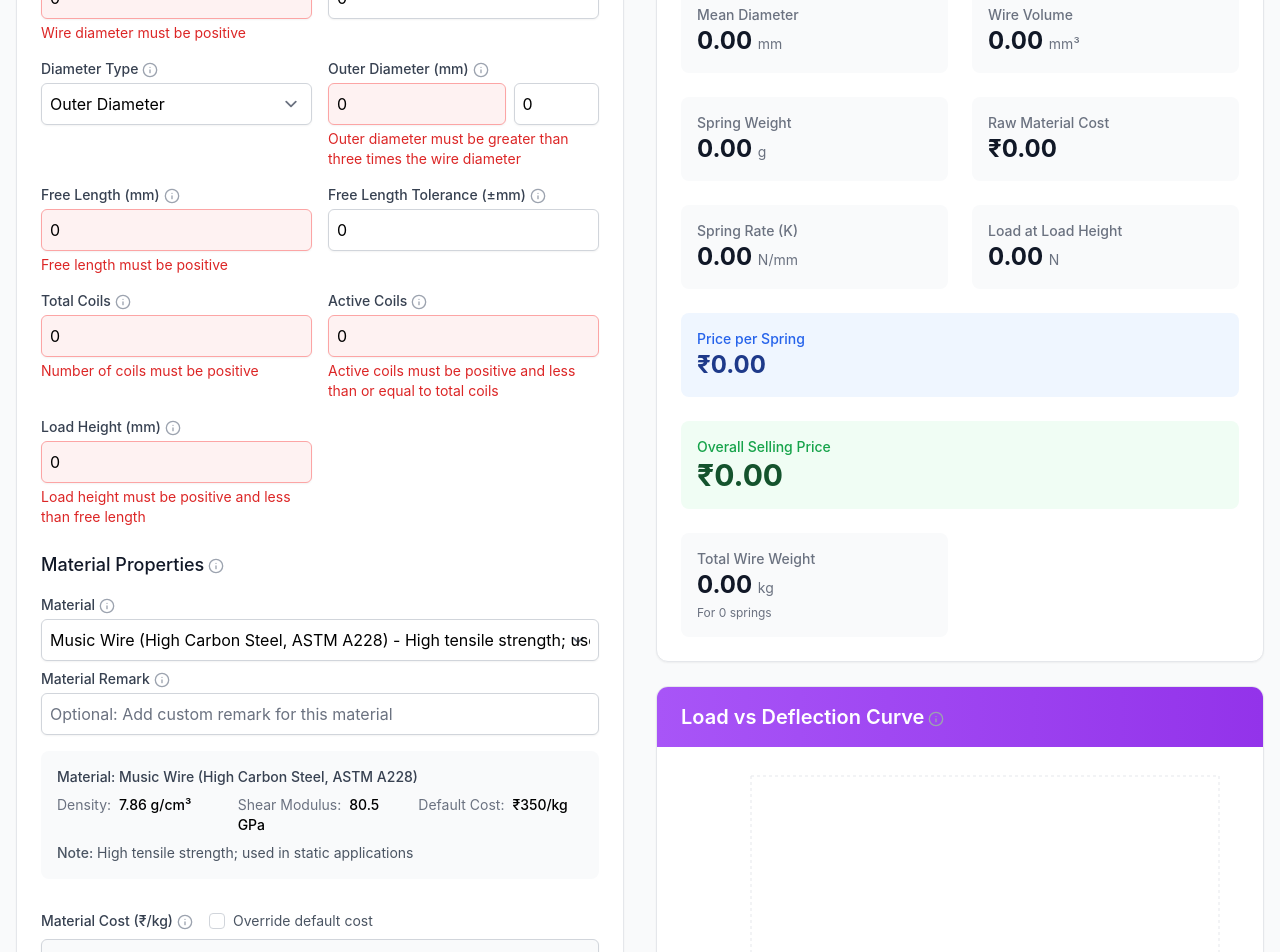
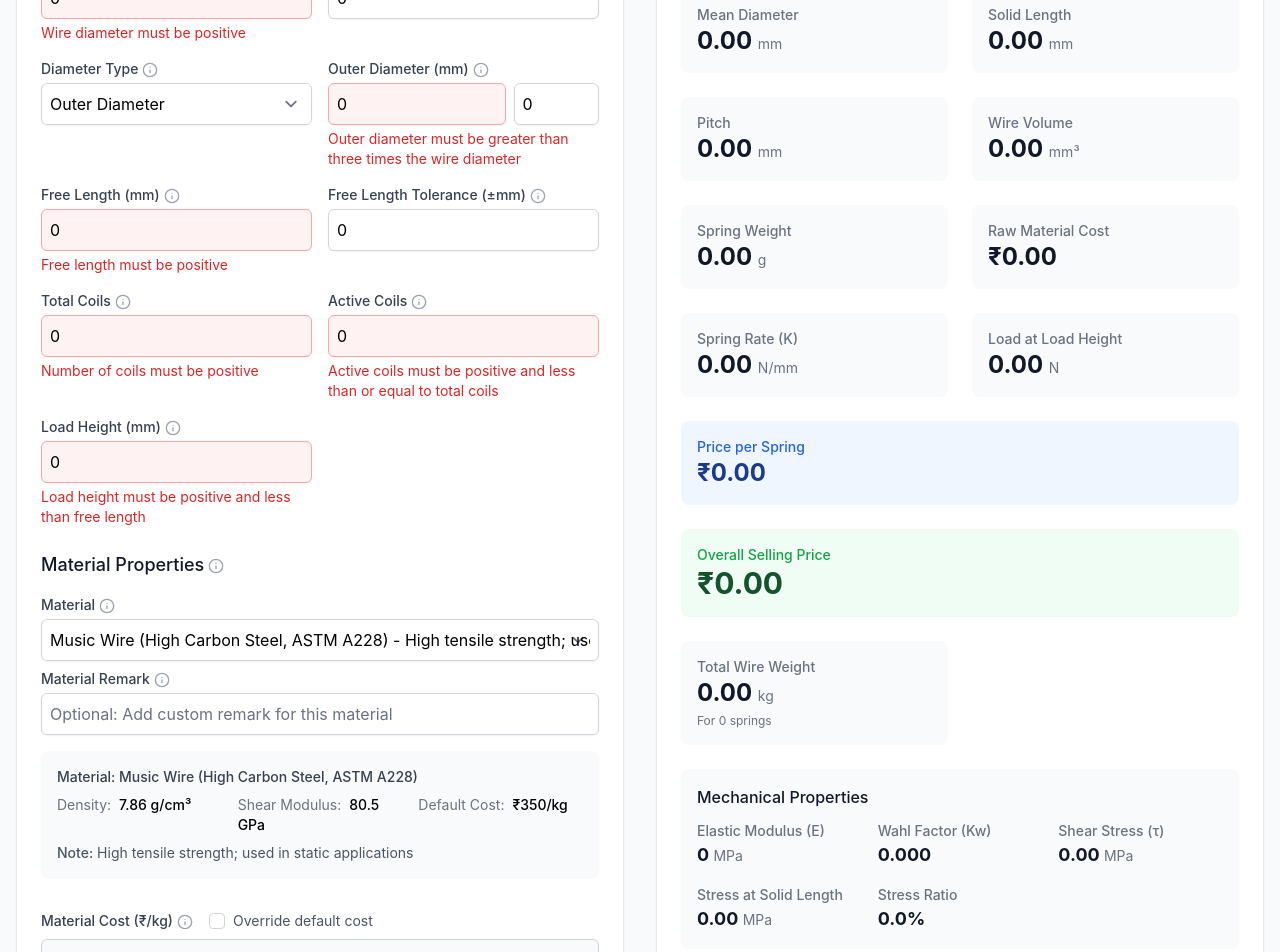
Before and after one commit to parthbhalara/spring-price-calculator, a React (Create React App) app: page / in a window 1280 px wide. Shown: the part 320-1272 px from the top of the page. Built offline with nearby package versions, Linux system fonts and the light colour scheme; the HTML template or start-up script is replaced by a standard one.

Commit message:
Initial commit

```diff
--- a/src/SpringCalculator.jsx
+++ b/src/SpringCalculator.jsx
@@ -9,6 +9,9 @@ const MATERIALS = {
     'IS 4454 Part 1 - Cold drawn unalloyed steel': {
         density: 7.85,
         G: 80000,
+        E: 207000,
+        UTS: 1750,
+        yieldStrength: 1400,
         cost: 320,
         notes: 'Grade 1/2/3, Cold drawn unalloyed steel wire',
         grade: 'Grade 1/2/3'
@@ -16,6 +19,9 @@ const MATERIALS = {
     'IS 4454 Part 2 - Oil hardened and tempered': {
         density: 7.85,
         G: 80000,
+        E: 207000,
+        UTS: 2000,
+        yieldStrength: 1600,
         cost: 350,
         notes: 'Class I/II, Oil hardened and tempered steel wire',
         grade: 'Class I/II'
@@ -23,6 +29,9 @@ const MATERIALS = {
     'IS 4454 Part 3 - Stainless steel': {
         density: 7.95,
         G: 70000,
+        E: 193000,
+        UTS: 1700,
+        yieldStrength: 1360,
         cost: 550,
         notes: 'Grade 302/304/316, Stainless steel wire for springs',
         grade: '302/304/316'
@@ -30,6 +39,9 @@ const MATERIALS = {
     'IS 4454 Part 4 - Patented and cold drawn': {
         density: 7.85,
         G: 80000,
+        E: 207000,
+        UTS: 1850,
+        yieldStrength: 1480,
         cost: 380,
         notes: 'Class I/II, Patented and cold drawn unalloyed steel',
         grade: 'Class I/II'
@@ -174,7 +186,14 @@ const initialResults = {
     pricePerSpring: 0,
     overallSellingPrice: 0,
     totalWireWeight: 0,
-    springIndex: 0
+    springIndex: 0,
+    solidLength: 0,
+    pitch: 0,
+    wahlFactor: 0,
+    shearStress: 0,
+    stressAtSolidLength: 0,
+    stressRatio: 0,
+    elasticModulus: 0
 };
 
 const SpringCalculator = () => {
@@ -293,6 +312,12 @@ const SpringCalculator = () => {
         // Spring index
         const C = meanD / wireD;
 
+        // Calculate solid length (Ls = nt * d)
+        const solidLength = coilsTotal * wireD;
+
+        // Calculate pitch (p = (Lf-d)/(nt-1))
+        const pitch = (freeLength - wireD) / (coilsTotal - 1);
+
         // Wahl correction factor
         const K = (4*C-1)/(4*C-4) + 0.615/C;
 
@@ -315,6 +340,22 @@ const SpringCalculator = () => {
         // Load at L1
         const deflection = freeLength - loadHeight;
         const loadAtL1 = springRate * deflection;
+
+        // Calculate shear stress (τ = 8FDKw/πd³)
+        const shearStress = (8 * loadAtL1 * meanD * K) / (Math.PI * Math.pow(wireD, 3));
+
+        // Calculate stress at solid length (maximum load condition)
+        const solidLengthDeflection = freeLength - solidLength;
+        const maxLoad = springRate * solidLengthDeflection;
+        const stressAtSolidLength = (8 * maxLoad * meanD * K) / (Math.PI * Math.pow(wireD, 3));
+
+        // Get material properties
+        const materialProps = MATERIALS[inputs.material];
+        const elasticModulus = materialProps.E;
+        const UTS = materialProps.UTS;
+
+        // Calculate stress ratio
+        const stressRatio = stressAtSolidLength / UTS;
 
         // Calculate price per spring
         let pricePerSpring;
@@ -344,7 +385,14 @@ const SpringCalculator = () => {
             sellingPrice: pricePerSpring,
             pricePerSpring,
             overallSellingPrice,
-            totalWireWeight
+            totalWireWeight,
+            solidLength,
+            pitch,
+            wahlFactor: K,
+            shearStress,
+            stressAtSolidLength,
+            stressRatio,
+            elasticModulus
         });
 
         // Generate graph data for load vs deflection
@@ -1268,6 +1316,16 @@ Values outside these ranges may cause:
                                     </div>
 
                                     <div className="bg-gray-50 rounded-lg p-4">
+                                        <p className="text-sm font-medium text-gray-500">Solid Length</p>
+                                        <p className="text-xl md:text-2xl font-bold text-gray-900">{results.solidLength?.toFixed(2)} <span className="text-sm font-normal text-gray-500">mm</span></p>
+                                    </div>
+
+                                    <div className="bg-gray-50 rounded-lg p-4">
+                                        <p className="text-sm font-medium text-gray-500">Pitch</p>
+                                        <p className="text-xl md:text-2xl font-bold text-gray-900">{results.pitch?.toFixed(2)} <span className="text-sm font-normal text-gray-500">mm</span></p>
+                                    </div>
+
+                                    <div className="bg-gray-50 rounded-lg p-4">
                                         <p className="text-sm font-medium text-gray-500">Wire Volume</p>
                                         <p className="text-xl md:text-2xl font-bold text-gray-900">{results.wireVolume.toFixed(2)} <span className="text-sm font-normal text-gray-500">mm³</span></p>
                                     </div>
@@ -1306,6 +1364,33 @@ Values outside these ranges may cause:
                                         <p className="text-sm font-medium text-gray-500">Total Wire Weight</p>
                                         <p className="text-xl md:text-2xl font-bold text-gray-900">{results.totalWireWeight.toFixed(2)} <span className="text-sm font-normal text-gray-500">kg</span></p>
                                         <p className="text-xs text-gray-500 mt-1">For {inputs.quantity.toLocaleString()} springs</p>
+                                    </div>
+
+                                    {/* Add Mechanical Properties Section in Results */}
+                                    <div className="col-span-2 bg-gray-50 rounded-lg p-4">
+                                        <h3 className="text-base font-medium text-gray-900 mb-3">Mechanical Properties</h3>
+                                        <div className="grid grid-cols-1 sm:grid-cols-2 md:grid-cols-3 gap-4">
+                                            <div>
+                                                <p className="text-sm font-medium text-gray-500">Elastic Modulus (E)</p>
+                                                <p className="text-lg font-bold text-gray-900">{results.elasticModulus} <span className="text-sm font-normal text-gray-500">MPa</span></p>
+                                            </div>
+                                            <div>
+                                                <p className="text-sm font-medium text-gray-500">Wahl Factor (Kw)</p>
+                                                <p className="text-lg font-bold text-gray-900">{results.wahlFactor?.toFixed(3)}</p>
+                                            </div>
+                                            <div>
+                                                <p className="text-sm font-medium text-gray-500">Shear Stress (τ)</p>
+                                                <p className="text-lg font-bold text-gray-900">{results.shearStress?.toFixed(2)} <span className="text-sm font-normal text-gray-500">MPa</span></p>
+                                            </div>
+                                            <div>
+                                                <p className="text-sm font-medium text-gray-500">Stress at Solid Length</p>
+                                                <p className="text-lg font-bold text-gray-900">{results.stressAtSolidLength?.toFixed(2)} <span className="text-sm font-normal text-gray-500">MPa</span></p>
+                                            </div>
+                                            <div>
+                                                <p className="text-sm font-medium text-gray-500">Stress Ratio</p>
+                                                <p className="text-lg font-bold text-gray-900">{(results.stressRatio * 100)?.toFixed(1)}%</p>
+                                            </div>
+                                        </div>
                                     </div>
                                 </div>
                             </div>
@@ -1472,6 +1557,14 @@ Values outside these ranges may cause:
                                                     <span className="text-gray-900">{inputs.otherNotes}</span>
                                                 </div>
                                             )}
+                                            <div className="flex justify-between border-b border-gray-200 py-2">
+                                                <span className="text-gray-600">Solid Length:</span>
+                                                <span className="text-gray-900">{results.solidLength?.toFixed(2)} mm</span>
+                                            </div>
+                                            <div className="flex justify-between border-b border-gray-200 py-2">
+                                                <span className="text-gray-600">Pitch:</span>
+                                                <span className="text-gray-900">{results.pitch?.toFixed(2)} mm</span>
+                                            </div>
                                         </div>
                                     </div>
 
```
